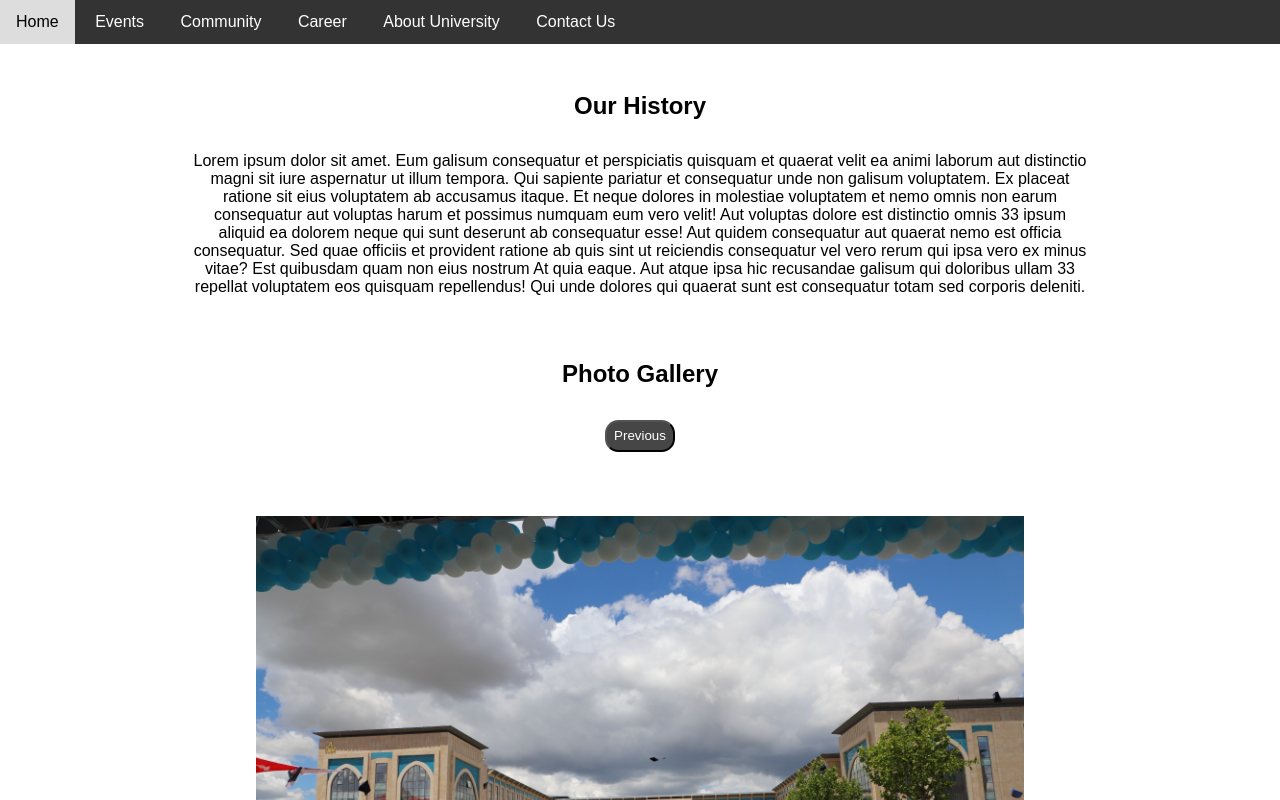
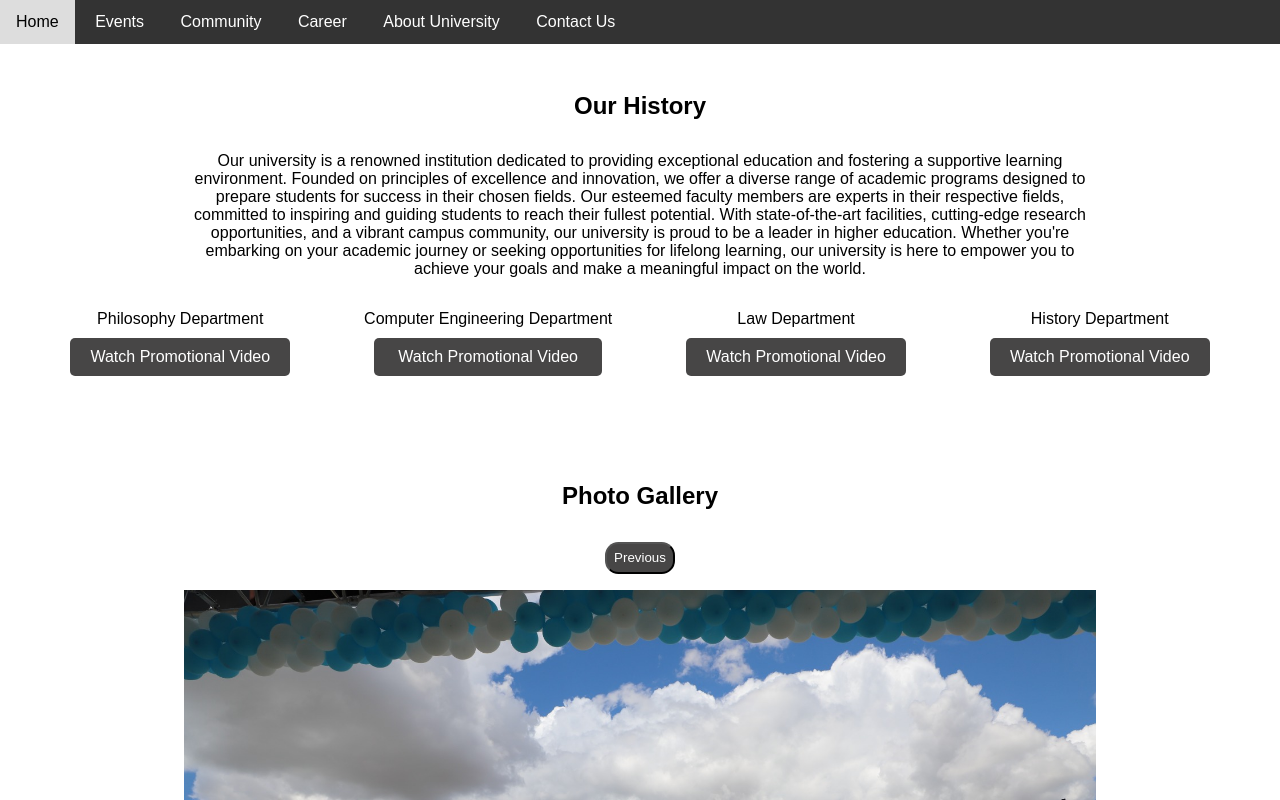
Before and after one commit to furkanriza/web-project, a plain HTML site: page about.html in a window 1280 px wide. Shown: the top 800 px of the page. Drawn offline with nearby package versions, Linux system fonts and the light colour scheme; no server answers.

Commit message:
changed ajax requests

```diff
--- a/about.html
+++ b/about.html
@@ -10,7 +10,6 @@
     <link rel="stylesheet" type="text/css" href="scripts/jquery-ui-1.13.3/jquery-ui.css" />
     <link rel="stylesheet" href="https://cdnjs.cloudflare.com/ajax/libs/slick-carousel/1.8.1/slick.css" />
     <script type="text/javascript" src="scripts/jquery-ui-1.13.3/external/jquery/jquery.js"></script>
-    <!-- <script type="text/javascript" src="scripts/jquery-ui-1.13.3/jquery-ui.js"></script> -->
     <script src="https://cdnjs.cloudflare.com/ajax/libs/slick-carousel/1.8.1/slick.min.js"></script>
     <script type="text/javascript" src="scripts/about.js"></script>
 </head>
@@ -34,23 +33,26 @@
                 <h2>Our History</h2>
                 <div class="history-content">
                     <p class="history-paragraph">
-                        Lorem ipsum dolor sit amet. Eum galisum consequatur et
-                        perspiciatis quisquam et quaerat velit ea animi laborum aut
-                        distinctio magni sit iure aspernatur ut illum tempora. Qui
-                        sapiente pariatur et consequatur unde non galisum voluptatem. Ex
-                        placeat ratione sit eius voluptatem ab accusamus itaque. Et neque
-                        dolores in molestiae voluptatem et nemo omnis non earum
-                        consequatur aut voluptas harum et possimus numquam eum vero velit!
-                        Aut voluptas dolore est distinctio omnis 33 ipsum aliquid ea
-                        dolorem neque qui sunt deserunt ab consequatur esse! Aut quidem
-                        consequatur aut quaerat nemo est officia consequatur. Sed quae
-                        officiis et provident ratione ab quis sint ut reiciendis
-                        consequatur vel vero rerum qui ipsa vero ex minus vitae? Est
-                        quibusdam quam non eius nostrum At quia eaque. Aut atque ipsa hic
-                        recusandae galisum qui doloribus ullam 33 repellat voluptatem eos
-                        quisquam repellendus! Qui unde dolores qui quaerat sunt est
-                        consequatur totam sed corporis deleniti.
+                        Our university is a renowned institution dedicated to providing
+                        exceptional education and fostering a supportive learning
+                        environment. Founded on principles of excellence and innovation,
+                        we offer a diverse range of academic programs designed to prepare
+                        students for success in their chosen fields. Our esteemed faculty
+                        members are experts in their respective fields, committed to
+                        inspiring and guiding students to reach their fullest potential.
+                        With state-of-the-art facilities, cutting-edge research
+                        opportunities, and a vibrant campus community, our university is
+                        proud to be a leader in higher education. Whether you're embarking
+                        on your academic journey or seeking opportunities for lifelong
+                        learning, our university is here to empower you to achieve your
+                        goals and make a meaningful impact on the world.
                     </p>
+                </div>
+            </section>
+            <section id="video-gallery">
+                <div id="buttons-container"></div>
+                <div id="video-container">
+                    <!-- Content will be loaded here with AJAX -->
                 </div>
             </section>
             <section id="photo-gallery">
@@ -67,12 +69,6 @@
                     </div>
                 </div>
             </section>
-            <section id="video-gallery">
-                <div id="buttons-container"></div>
-                <div id="video-container">
-                    <!-- Content will be loaded here with AJAX -->
-                </div>
-            </section>
         </main>
     </div>
 
--- /dev/null
+++ b/json_files/videos.json
@@ -0,0 +1,24 @@
+{
+    "departments": [
+        {
+            "name": "Philosophy Department",
+            "description": "Yıldırım Beyazıt Üniversitesi - İnsan ve Toplum Bilimleri Fakültesi",
+            "videoId": "_4wce0IojuA"
+        },
+        {
+            "name": "Computer Engineering Department",
+            "description": "Bilgisayar ve yazılım mühendisliği alanında eğitim ve araştırma.",
+            "videoId": "QdzoFRQ8i58"
+        },
+        {
+            "name": "Law Department",
+            "description": "Ankara Yıldırım Beyazıt Üniversitesi Hukuk Fakültesi Genel Tanıtımı",
+            "videoId": "E0AlQ_Pip6w"
+        },
+        {
+            "name": "History Department",
+            "description": "Yıldırım Beyazıt Üniversitesi - İnsan ve Toplum Bilimleri Fakültesi",
+            "videoId": "LV3FM_WkulQ"
+        }
+    ]
+}
--- a/scripts/about.js
+++ b/scripts/about.js
@@ -1,4 +1,4 @@
-$(document).ready(function () {
+$(document).ready(function() {
 	$(".gallery-slider").slick({
 		dots: false,
 		infinite: true,
@@ -6,45 +6,32 @@ $(document).ready(function () {
 		slidesToShow: 1,
 		adaptiveHeight: true,
 	});
+
+	getDepartments();
 });
 
 var departments = [];
 
 function getDepartments() {
-	var xhr = new XMLHttpRequest();
-	xhr.open('GET', 'https://api.github.com/repos/furkanriza/web-project-main/contents/videos.json');
-	xhr.setRequestHeader('Authorization', 'token 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');
-	xhr.overrideMimeType("application/json; charset=utf-8");
-	xhr.onload = function () {
-		if (xhr.status === 200) {
-			var response = JSON.parse(xhr.responseText);
-			var data = JSON.parse(atob(response.content));
-			var output = '';
-			var buttonsContainer = document.getElementById('video-buttons');
-			data.departments.forEach(department => {
-				var { name, description, videoId } = department;
-				output += '<div class="department"';
-				output += `<p>${name}</p>`;
-				output += `<button class="watchbtn" onclick="loadVideo('${videoId}')">Tanıtım Videosunu İzle</button>`;
-				output += '</div>';
-				departments.push({ name, description, videoId });
-			});
-			var buttonsContainer = document.getElementById('buttons-container');
-			buttonsContainer.innerHTML = output;
-		} else {
-			console.error('Error fetching departments:', xhr.statusText);
-		}
-	};
-	xhr.send();
+	$.getJSON("./json_files/videos.json", function(data) {
+		var output = "";
+		data.departments.forEach((department) => {
+			var { name, description, videoId } = department;
+			output += '<div class="department">';
+			output += `<p>${name}</p>`;
+			output += `<button class="watchbtn" onclick="loadVideo('${videoId}')">Watch Promotional Video</button>`;
+			output += "</div>";
+			departments.push({ name, description, videoId });
+		});
+		var buttonsContainer = document.getElementById("buttons-container");
+		buttonsContainer.innerHTML = output;
+	}).fail(function(jqxhr, textStatus, error) {
+		console.error("Error fetching departments:", textStatus, error);
+	});
 }
 
 function loadVideo(videoId) {
-	var embedId = departments.find(dep => dep.videoId === videoId).videoId;
-	var videoContainer = document.getElementById('video-container');
-	setTimeout(100);
-	videoContainer.innerHTML = `<iframe width="560" height="315" src="https://www.youtube.com/embed/${embedId}" title="YouTube video player" frameborder="0" allow="accelerometer; autoplay; clipboard-write; encrypted-media; gyroscope; picture-in-picture; web-share" referrerpolicy="strict-origin-when-cross-origin" allowfullscreen></iframe>`
+	var embedId = departments.find((dep) => dep.videoId === videoId).videoId;
+	var videoContainer = document.getElementById("video-container");
+	videoContainer.innerHTML = `<iframe width="560" height="315" src="https://www.youtube.com/embed/${embedId}" title="YouTube video player" frameborder="0" allow="accelerometer; autoplay; clipboard-write; encrypted-media; gyroscope; picture-in-picture; web-share" referrerpolicy="strict-origin-when-cross-origin" allowfullscreen></iframe>`;
 }
-
-document.addEventListener('DOMContentLoaded', function () {
-	getDepartments();
-});
--- a/styles/about.css
+++ b/styles/about.css
@@ -60,7 +60,7 @@
 .gallery-slider img {
   max-height: 40em;
   margin: 0 auto;
-  padding: 4em;
+  padding: 1rem;
 }
 
 .slick-prev,
```
Also changed, not shown: career.html (+7 -6 lines), index.html (+5 -8 lines), json_files/entrepreneurs.json (added, +34 -0 lines), scripts/career.js (+20 -29 lines).
